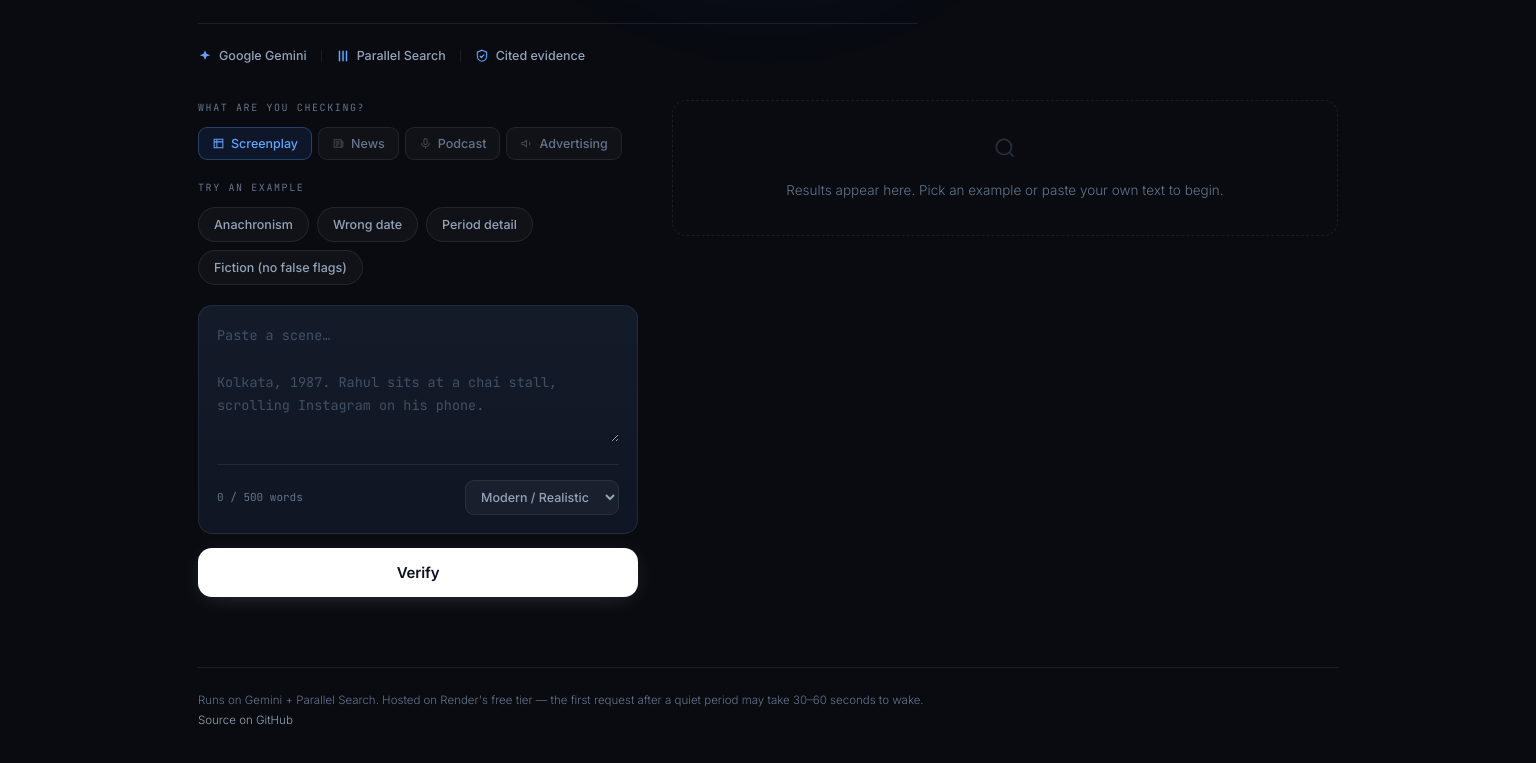
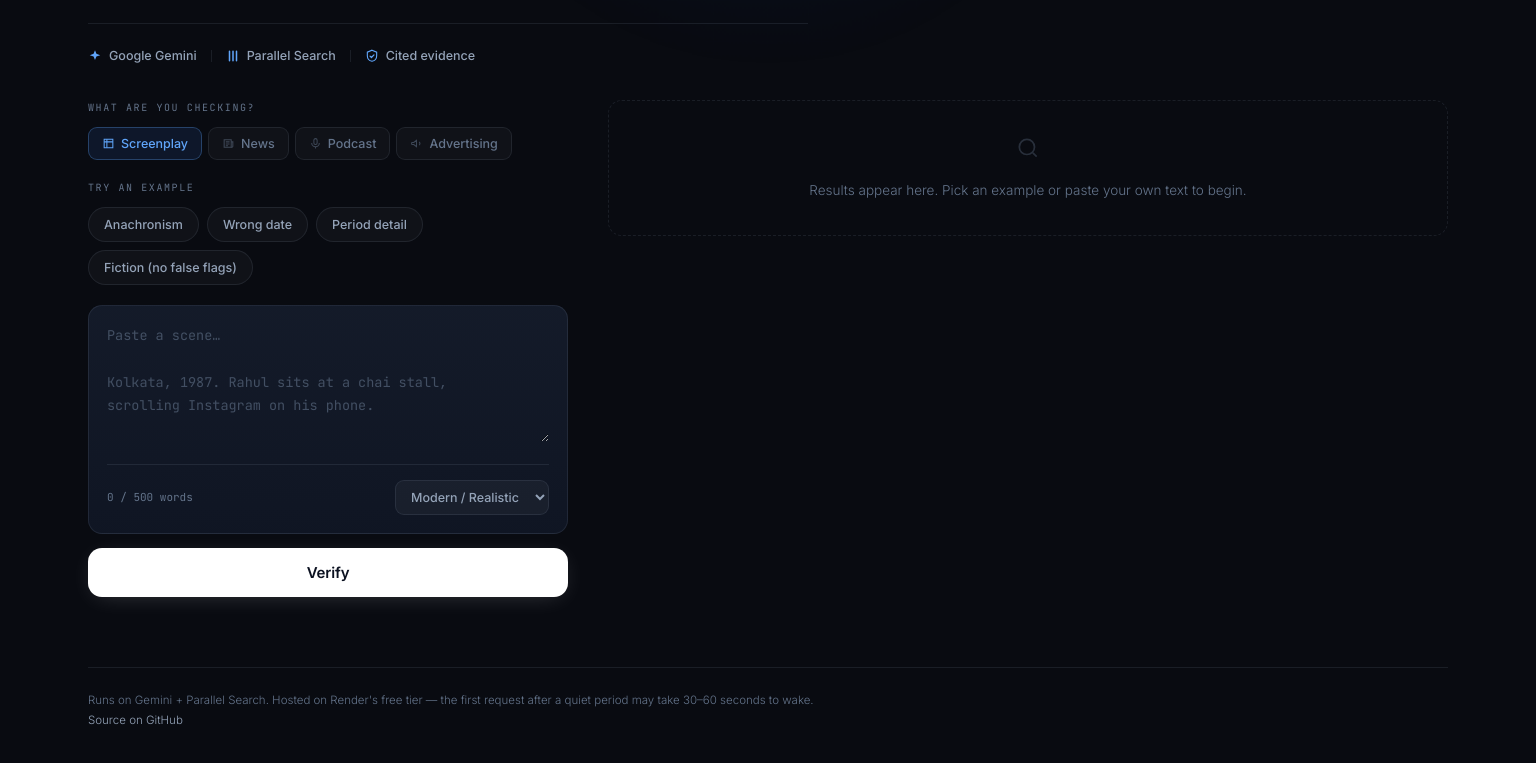
Before and after one commit to ranjangogoi61/scripttruth, a plain HTML site: page static/index.html in a window 1536 px wide. Shown: the part 379-1142 px from the top of the page. Drawn offline with Linux system fonts and the light colour scheme.

Commit message:
Update index.html

```diff
--- a/static/index.html
+++ b/static/index.html
@@ -107,9 +107,13 @@
 
   /* ---------- layout ---------- */
   .grid{display:grid; grid-template-columns:1fr; gap:26px; align-items:start}
-  @media(min-width:1000px){
-    .grid{grid-template-columns:minmax(0,440px) minmax(0,1fr); gap:34px}
+@media(min-width:860px){
+    .grid{grid-template-columns:minmax(0,420px) minmax(0,1fr); gap:30px}
     .col-l{position:sticky; top:74px}
+  }
+  @media(min-width:1500px){
+    :root{--maxw:1400px}
+    .grid{grid-template-columns:minmax(0,480px) minmax(0,1fr); gap:40px}
   }
 
   /* ---------- domain tabs ---------- */
```
